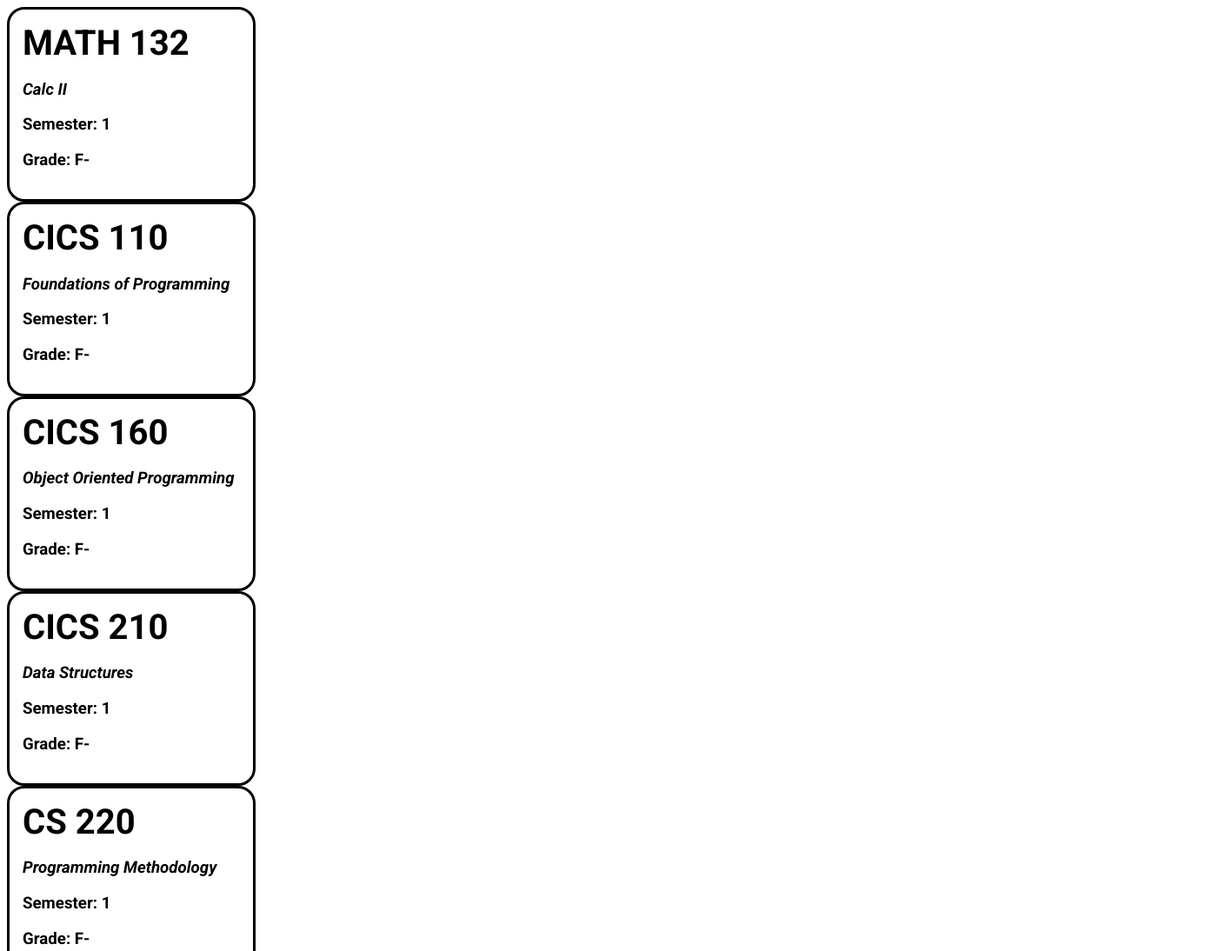
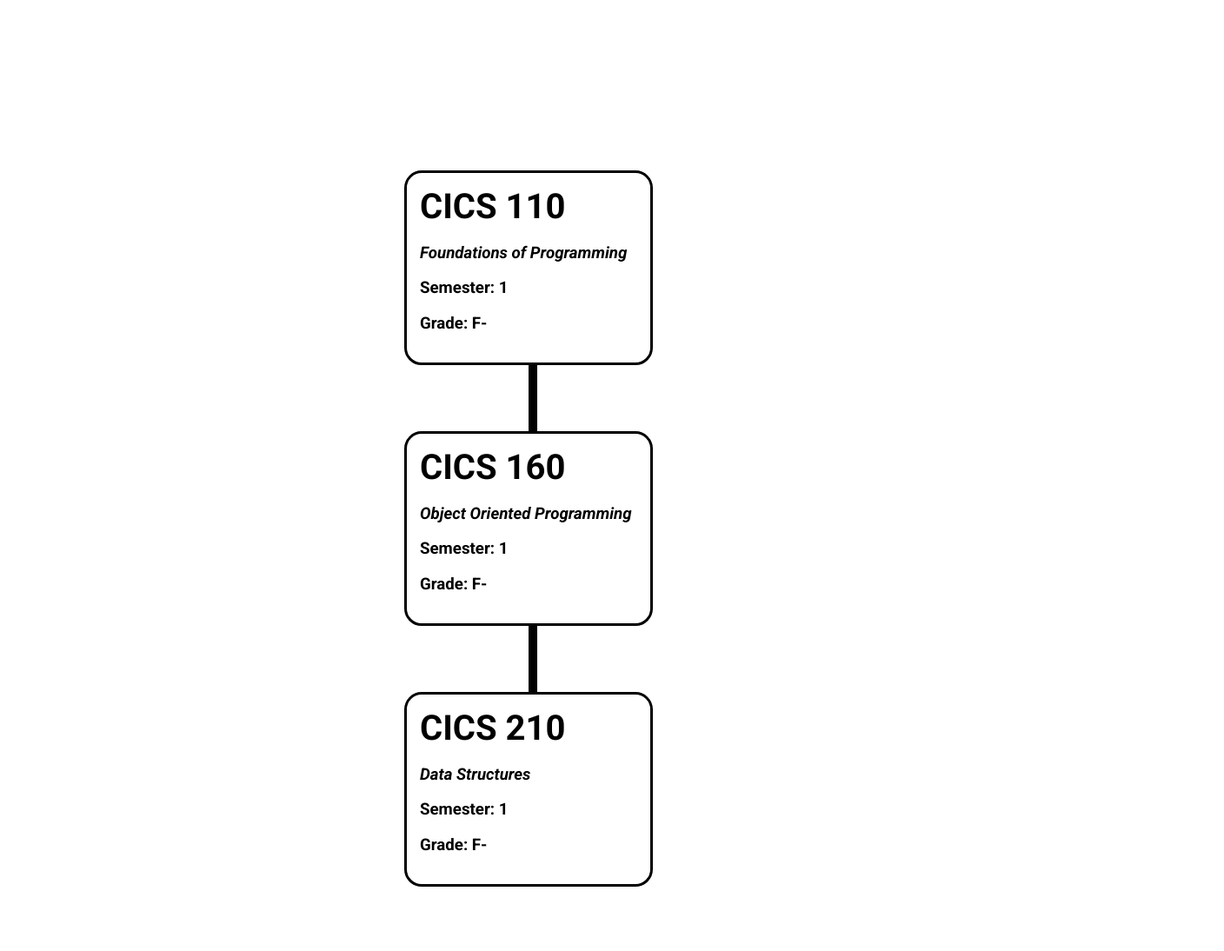
Before and after one commit to jc-cole/CICS-tracking-form, a plain HTML site: page index.html in a window 1280 px wide. Shown: the top 1094 px of the page at 87% size, 1408 px wide, since content can reach past the window. Drawn offline with nearby package versions, Linux system fonts and the light colour scheme.

Commit message:
switch tree to vertical format

```diff
--- a/index.html
+++ b/index.html
@@ -10,12 +10,6 @@
     <link href="https://fonts.googleapis.com/css2?family=Roboto:ital,wght@0,100..900;1,100..900&display=swap" rel="stylesheet">
 </head>
 <body>
-    <div class="course-card">
-        <h2 class="course-identifier">MATH 132</h2>
-        <h3 class="course-name">Calc II</h3>
-        <h3 class="semester-label">Semester: 1</h3>
-        <h3 class="grade">Grade: F-</h3>
-    </div>
     <script src="main.js" type="module"></script>
     <script src="https://d3js.org/d3.v7.min.js"></script>
 </body>
--- a/main.js
+++ b/main.js
@@ -26,22 +26,18 @@ let exampleCourseCards = [
     new CourseCard(csCourseObjects["230"]),
 ]
 
-exampleCourseCards.forEach((card) => {
-    card.makeDomElement()
-    console.log(card.element)
-    document.querySelector("body").appendChild(card.element)
-    console.log("bruh")
-})
+
 
 csCourseTree.rootNode = csCourseObjects["110"]
 
 let d3Data = csCourseTree.convertToD3Hierarchy()
 
+const courseCardMap = new Map(exampleCourseCards.map(card => [card.courseNode.courseIdentifier, card]));
 
 const width = 800;
 const height = 600;
 
-const treeLayout = d3.tree().size([height, width - 160]);
+const treeLayout = d3.tree().nodeSize([400, 300]);
 const root = d3.hierarchy(d3Data);
 const treeData = treeLayout(root);
 
@@ -50,16 +46,27 @@ const container = d3.select("body").append("div")
   .style("width", width + "px")
   .style("height", height + "px")
   .style("position", "relative")
-  .style("transform", "translate(80px, 0)");
+  .style("transform", "translate(600px, 300px)");
 
 // Add nodes
 const node = container.selectAll(".node")
   .data(treeData.descendants())
-  .enter().append("div")
-  .attr("class", "node")
+  .enter().append(function(d) {
+    const courseCard = courseCardMap.get(d.data.name);
+    if (courseCard) {
+      courseCard.makeDomElement(); // Ensure the DOM element is created
+      return courseCard.element.cloneNode(true); // Clone the element to avoid moving it
+    }
+    // Fallback to a simple div if no CourseCard is found
+    return document.createElement('div');
+  })
+  .attr("class", (d) => {
+    const courseCard = courseCardMap.get(d.data.name);
+    return `node ${courseCard.element.className}`
+})
   .style("position", "absolute")
-  .style("left", d => d.y + "px")
-  .style("top", d => d.x + "px")
+  .style("left", d => d.x + "px")
+  .style("top", d => d.y + "px")
   .style("transform", "translate(-50%, -50%)");
 
 // Add labels
@@ -88,12 +95,7 @@ const node = container.selectAll(".node")
 */
 
 
-node.append("div")
-  .text(d => {return d.data.name})
-  .style("background-color", d => d.data.isComplete ? "green" : "red")
-  .style("padding", "5px")
-  .style("border-radius", "5px")
-  .style("color", "white");
+
 
 // Add links
 const linkContainer = container.append("svg")
@@ -108,12 +110,12 @@ linkContainer.selectAll(".link")
   .data(treeData.links())
   .enter().append("line")
   .attr("class", "link")
-  .attr("x1", d => d.source.y)
-  .attr("y1", d => d.source.x)
-  .attr("x2", d => d.target.y)
-  .attr("y2", d => d.target.x)
-  .style("stroke", "#ccc")
-  .style("stroke-width", "2px");
+  .attr("x1", d => d.source.x)
+  .attr("y1", d => d.source.y)
+  .attr("x2", d => d.target.x)
+  .attr("y2", d => d.target.y)
+  .style("stroke", "black")
+  .style("stroke-width", "20px");
 
 // Add some CSS for styling
 const style = document.createElement('style');
```
